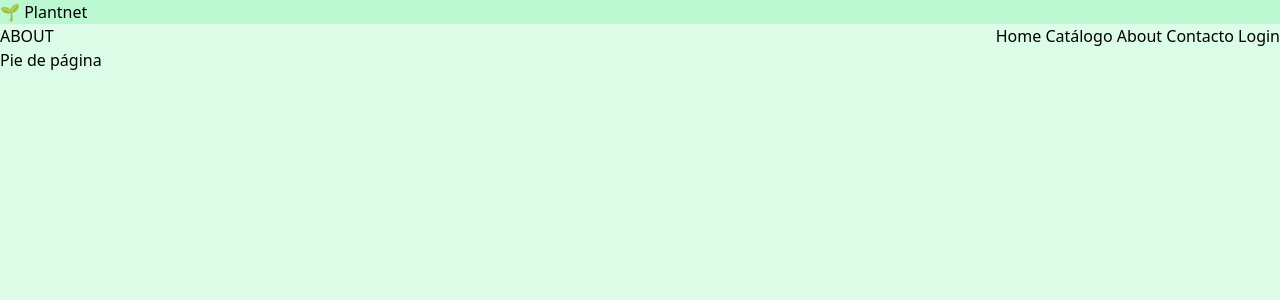
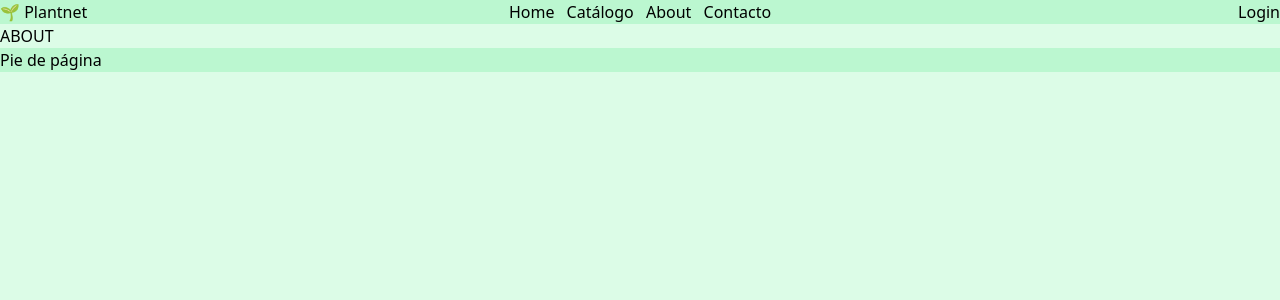
Before and after one commit to Alaralan/Plantnet, a Django app: page /about/ in a window 1280 px wide. Shown: the top 300 px of the page. Run offline with Django 3.2, Linux system fonts and the light colour scheme; some libraries are stand-ins or nearby versions.

Commit message:
CSS - navbar

```diff
--- a/plants/templates/base.html
+++ b/plants/templates/base.html
@@ -26,8 +26,9 @@
 <!-- CONTENEDORES -->
 {% block content %}{% endblock content %}
 
+<footer class="bg-green-200 dark:bg-green-700">
+  Pie de página
+</footer>
+
 </body>
-<footer>
-Pie de página
-</footer>
 </html>
--- a/plants/templates/navbar.html
+++ b/plants/templates/navbar.html
@@ -1,21 +1,19 @@
+<!-- MENÚ -->
+<div class="flex flex-wrap justify-between items-center">
+  <h1 class="flex-1">🌱 Plantnet</h1>
 
-  <h1 class="">🌱 Plantnet</h1>
-
-  <!-- MENÚ -->
-  <div class="float-right">
-    <a href="{% url 'home' %}">Home</a>
-    <a href="{% url 'plants' %}">Catálogo</a>
-    <a href="{% url 'about' %}">About</a>
-    <a href="{% url 'contact' %}">Contacto</a>
-    {% if user.is_authenticated %}
-      <a href="{% url 'profile' %}">Profile</a>
-      <a href="{% url 'logout' %}">Logout</a>
-    {% else %}
-      <a href="{% url 'login' %}">Login</a>
-    {% endif %}
+  <div class="order-last flex-[100%] mt-4 md:order-none md:flex-auto md:mt-0 text-center">
+    <a href="{% url 'home' %}"      class="px-1 inline-block">Home</a>
+    <a href="{% url 'plants' %}"    class="px-1 inline-block">Catálogo</a>
+    <a href="{% url 'about' %}"     class="px-1 inline-block">About</a>
+    <a href="{% url 'contact' %}"   class="px-1 inline-block">Contacto</a>
+  </div>
 
     <!-- SESIÓN -->
     {% if user.is_authenticated %}
-    <h2 class="float-right">{{user.username}}</h2>
+      <a href="{% url 'profile' %}" class="flex-1 text-right">&nbsp;{{user.username}}&nbsp;</a>
+      <a href="{% url 'logout' %}"  class="px-1">Logout</a>
+    {% else %}
+      <a href="{% url 'login' %}" class="flex-1 text-right">Login</a>
     {% endif %}
-  </div>
+</div>
--- a/plants/templates/plants.html
+++ b/plants/templates/plants.html
@@ -4,33 +4,51 @@
 
 {% block content %}
 	<h1>{{title_}}</h1>
+	{% comment %} <div> {% endcomment %}
+	<div class="flex justify-around flex-wrap items-center">
 	{% for plant in plants_ %}
-	<hr/>
-	<img name="pImage" src="{{plant.image.url}}" class="max-w-xs stroke-3 md:stroke-2"/>
+		<div class="my-2.5">
+		{% comment %} <div class="flex justify-between"> {% endcomment %}
+			{% comment %} <hr/> {% endcomment %}
+			<figure class="grid">
+				<img
+					name="pImage"
+					src="{{plant.image.url}}"
+					class="max-w-xs stroke-3 md:stroke-2 col-start-1 col-end-2 row-start-1 row-end-2"
+					alt="{{plant.nameComun}}"
+				/>
 				{% comment %} NAME {% endcomment %}
-	<h2 name="pName">{{plant.name}}</h2>
-	<h2 name="pNameComun">{{plant.nameComun}}</h2>
+				<figcaption class="col-start-1 col-end-2 row-start-1 row-end-2 self-end
+						text-white p-2
+						bg-gray-800 bg-opacity-60
+				">
+					{{plant.name}}<br>
+					{{plant.nameComun}}
+				</figcaption>
+				{% comment %} <h2 name="pName">{{plant.name}}</h2> {% endcomment %}
+				{% comment %} <h2 name="pNameComun">{{plant.nameComun}}</h2> {% endcomment %}
+			</figure>
 			{% comment %} RIEGO Y TIERRA {% endcomment %}
-	<ul>
-		{% if plant.riego %}		<li>Tiego: {{plant.riego}}{% endif %}
+			{% comment %} <ul>
+				{% if plant.riego %}		<li>Riego: {{plant.riego}}{% endif %}
 				{% if plant.tierra %}		<li>Tipo de tierra: {{plant.tierra}}{% endif %}
-	</ul>
+			</ul> {% endcomment %}
 			{% comment %} DESCRIPTION {% endcomment %}
-	{% if plant.description %}
+			{% comment %} {% if plant.description %}
 				<h3 name="pDescription">Descripción</h3>
 				<p>{{plant.description}}
-	{% endif %}
+			{% endif %} {% endcomment %}
 			{% comment %} CUIDADOS {% endcomment %}
-	{% if plant.cuidados %}
+			{% comment %} {% if plant.cuidados %}
 				<h3 name="pCuidados">Cuidados</h3>
 				<p>{{plant.cuidados}}
-	{% endif %}
+			{% endif %} {% endcomment %}
 			{% comment %} CONSEJOS {% endcomment %}
-	{% if plant.consejo%}
+			{% comment %} {% if plant.consejo%}
 				<h3 name="pConsejos">Consejos</h3>
 				<p>{{plant.consejos}}
-	{% endif %}
-
-
+			{% endif %} {% endcomment %}
+		</div>
 	{% endfor %}
+	</div>
 {% endblock content %}
```
Also changed, not shown: db.sqlite3, static/PLANTS/Asplenium_Cocrodyllus.jpg (added), static/PLANTS/Euphorbia_pulcherrima.jpg (added). Lines whose indentation alone changed are shown as unchanged.
